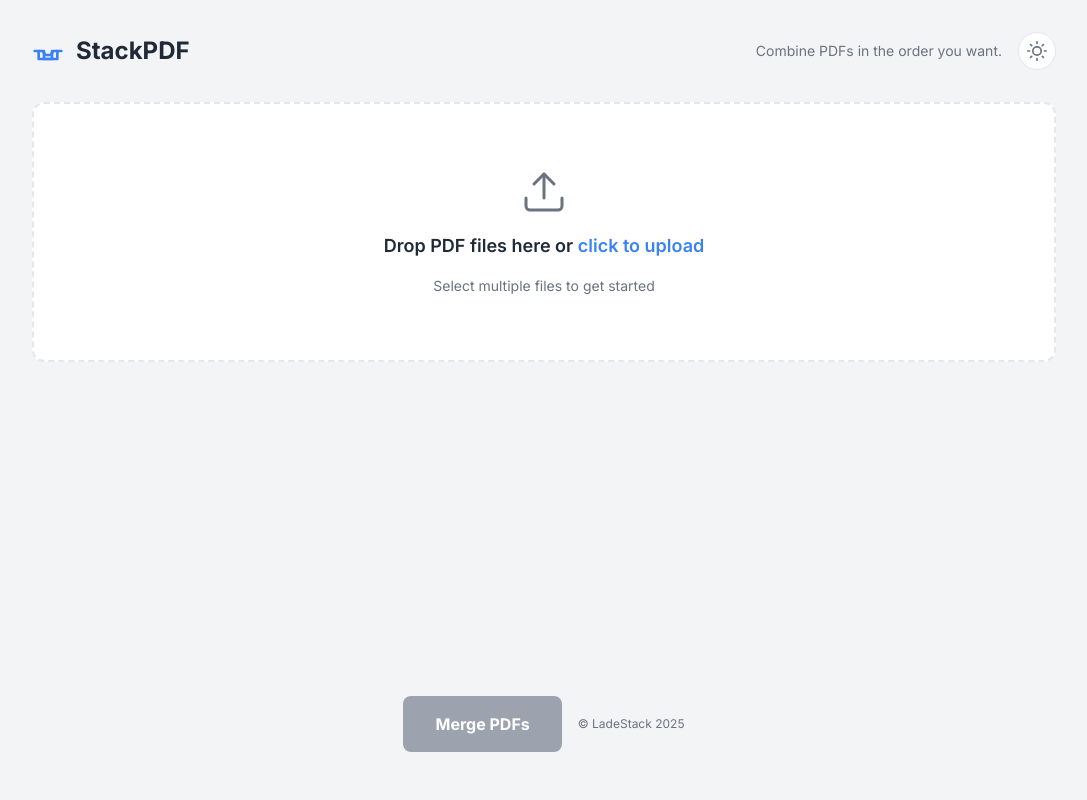
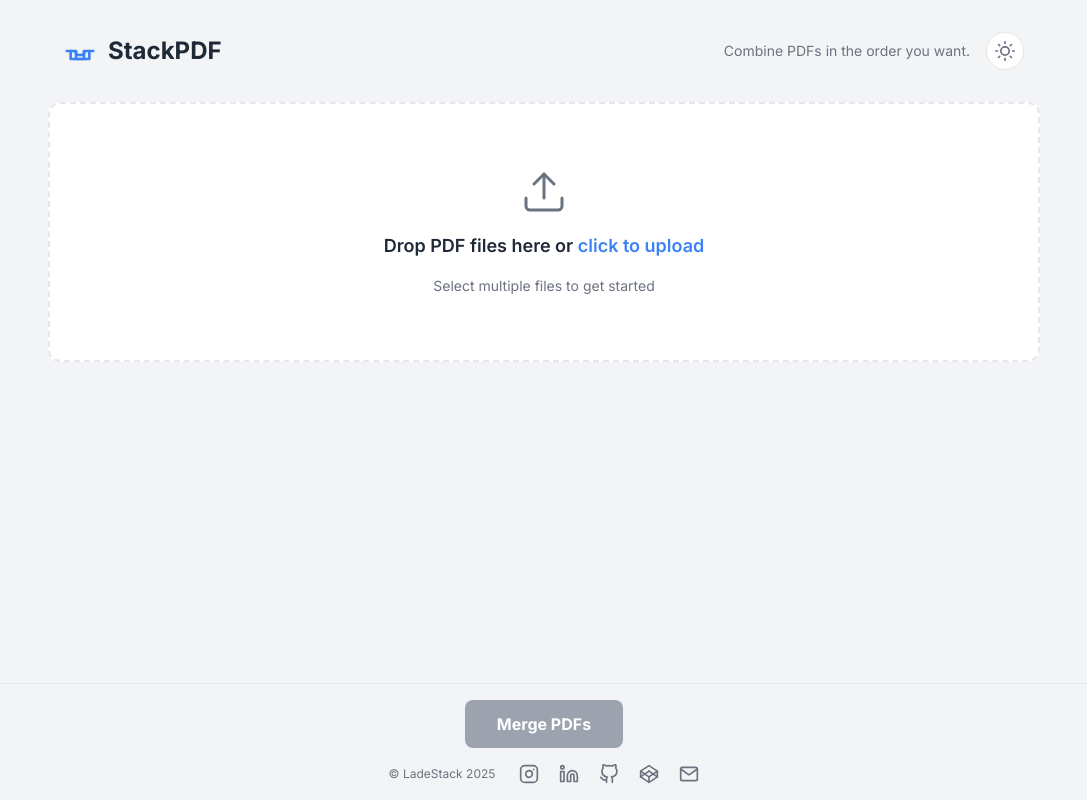
Before and after one commit to girishlade111/StackPDF---Merge-PDF-Files, a plain HTML site: page index.html in a window 1280 px wide. Shown: the whole page, without its empty margins (96-1183 px from the left). Drawn offline with nearby package versions, Linux system fonts and the light colour scheme; a script that the page names is missing.

Commit message:
Update index.html

```diff
--- a/index.html
+++ b/index.html
@@ -6,13 +6,13 @@
     <title>StackPDF - Merge PDF Files</title>
 
     <!-- TailwindCSS for styling -->
-    <script src="https://cdn.tailwindcss.com"></script>
+    <script src="https://cdn.tailwindcss.com" defer></script>
 
     <!-- pdf-lib for client-side PDF manipulation -->
-    <script src="https://unpkg.com/pdf-lib@1.17.1/dist/pdf-lib.min.js"></script>
+    <script src="https://unpkg.com/pdf-lib@1.17.1/dist/pdf-lib.min.js" defer></script>
 
     <!-- SortableJS for drag-and-drop reordering -->
-    <script src="https://cdn.jsdelivr.net/npm/sortablejs@1.15.0/Sortable.min.js"></script>
+    <script src="https://cdn.jsdelivr.net/npm/sortablejs@1.15.0/Sortable.min.js" defer></script>
 
     <!-- Custom Font -->
     <link rel="preconnect" href="https://fonts.googleapis.com">
@@ -57,10 +57,10 @@
 </head>
 <body class="antialiased">
 
-    <div id="app" class="min-h-screen flex flex-col p-4 md:p-8">
+    <div id="app" class="min-h-screen flex flex-col">
 
         <!-- Header -->
-        <header class="w-full max-w-5xl mx-auto flex justify-between items-center pb-8">
+        <header class="w-full max-w-5xl mx-auto flex justify-between items-center p-4 md:p-8">
             <div class="flex items-center gap-3">
                 <svg xmlns="http://www.w3.org/2000/svg" width="32" height="32" viewBox="0 0 24 24" fill="none" stroke="currentColor" stroke-width="2" stroke-linecap="round" stroke-linejoin="round" class="text-[var(--accent-color)]"><path d="M22 12h-6l-2 3h-4l-2-3H2"></path><path d="M5 12v6h14v-6"></path><path d="M15 12v6H9v-6"></path></svg>
                 <h1 class="text-2xl font-bold text-[var(--text-primary)]">StackPDF</h1>
@@ -75,7 +75,7 @@
         </header>
 
         <!-- Main Content -->
-        <main class="flex-grow w-full max-w-5xl mx-auto flex flex-col items-center">
+        <main class="flex-grow w-full max-w-5xl mx-auto flex flex-col items-center px-4">
 
             <!-- File Upload Zone -->
             <div id="drop-zone" class="w-full border-2 border-dashed border-[var(--border-color)] rounded-xl p-8 md:p-16 text-center cursor-pointer bg-[var(--bg-secondary)] hover:border-[var(--accent-color)] transition-colors duration-300">
@@ -103,13 +103,37 @@
 
         </main>
 
-        <!-- Action Bar -->
-        <footer class="w-full sticky bottom-0 bg-[var(--bg-primary)] bg-opacity-80 backdrop-blur-sm py-4 mt-8">
-            <div class="max-w-5xl mx-auto flex flex-col sm:flex-row items-center justify-center gap-4">
-                 <button id="merge-btn" class="w-full sm:w-auto px-8 py-4 bg-[var(--accent-color)] text-white font-bold rounded-lg shadow-lg hover:shadow-xl transition-all duration-300 disabled:bg-gray-400 disabled:cursor-not-allowed disabled:shadow-none" disabled>
+        <!-- Action Bar & Footer -->
+        <footer class="w-full sticky bottom-0 bg-[var(--bg-primary)] bg-opacity-80 backdrop-blur-sm py-4 mt-8 border-t border-[var(--border-color)]">
+            <div class="max-w-5xl mx-auto flex flex-col items-center justify-center gap-4 px-4">
+                 <button id="merge-btn" class="w-full sm:w-auto px-8 py-3 bg-[var(--accent-color)] text-white font-bold rounded-lg shadow-lg hover:shadow-xl transition-all duration-300 disabled:bg-gray-400 disabled:cursor-not-allowed disabled:shadow-none" disabled>
                     Merge PDFs
                 </button>
-                 <p class="text-xs text-[var(--text-secondary)] mt-2 sm:mt-0">© LadeStack 2025</p>
+                <div class="flex flex-col sm:flex-row items-center gap-x-6 gap-y-3">
+                    <p class="text-xs text-[var(--text-secondary)]">© LadeStack 2025</p>
+                    <div class="flex items-center gap-5">
+                        <!-- Instagram -->
+                        <a href="https://www.instagram.com/girish_lade_/" target="_blank" rel="noopener noreferrer" class="text-[var(--text-secondary)] hover:text-[var(--text-primary)] transition-colors">
+                            <svg xmlns="http://www.w3.org/2000/svg" width="20" height="20" viewBox="0 0 24 24" fill="none" stroke="currentColor" stroke-width="2" stroke-linecap="round" stroke-linejoin="round"><rect x="2" y="2" width="20" height="20" rx="5" ry="5"></rect><path d="M16 11.37A4 4 0 1 1 12.63 8 4 4 0 0 1 16 11.37z"></path><line x1="17.5" y1="6.5" x2="17.51" y2="6.5"></line></svg>
+                        </a>
+                        <!-- LinkedIn -->
+                        <a href="https://www.linkedin.com/in/girish-lade-075bba201/" target="_blank" rel="noopener noreferrer" class="text-[var(--text-secondary)] hover:text-[var(--text-primary)] transition-colors">
+                            <svg xmlns="http://www.w3.org/2000/svg" width="20" height="20" viewBox="0 0 24 24" fill="none" stroke="currentColor" stroke-width="2" stroke-linecap="round" stroke-linejoin="round"><path d="M16 8a6 6 0 0 1 6 6v7h-4v-7a2 2 0 0 0-2-2 2 2 0 0 0-2 2v7h-4v-7a6 6 0 0 1 6-6z"></path><rect x="2" y="9" width="4" height="12"></rect><circle cx="4" cy="4" r="2"></circle></svg>
+                        </a>
+                        <!-- GitHub -->
+                        <a href="https://github.com/girishlade111" target="_blank" rel="noopener noreferrer" class="text-[var(--text-secondary)] hover:text-[var(--text-primary)] transition-colors">
+                            <svg xmlns="http://www.w3.org/2000/svg" width="20" height="20" viewBox="0 0 24 24" fill="none" stroke="currentColor" stroke-width="2" stroke-linecap="round" stroke-linejoin="round"><path d="M9 19c-5 1.5-5-2.5-7-3m14 6v-3.87a3.37 3.37 0 0 0-.94-2.61c3.14-.35 6.44-1.54 6.44-7A5.44 5.44 0 0 0 20 4.77 5.07 5.07 0 0 0 19.91 1S18.73.65 16 2.48a13.38 13.38 0 0 0-7 0C6.27.65 5.09 1 5.09 1A5.07 5.07 0 0 0 5 4.77a5.44 5.44 0 0 0-1.5 3.78c0 5.42 3.3 6.61 6.44 7A3.37 3.37 0 0 0 9 18.13V22"></path></svg>
+                        </a>
+                        <!-- Codepen -->
+                        <a href="https://codepen.io/Girish-Lade-the-looper" target="_blank" rel="noopener noreferrer" class="text-[var(--text-secondary)] hover:text-[var(--text-primary)] transition-colors">
+                            <svg xmlns="http://www.w3.org/2000/svg" width="20" height="20" viewBox="0 0 24 24" fill="none" stroke="currentColor" stroke-width="2" stroke-linecap="round" stroke-linejoin="round"><polygon points="12 2 22 8.5 22 15.5 12 22 2 15.5 2 8.5 12 2"></polygon><line x1="12" y1="22" x2="12" y2="15.5"></line><polyline points="22 8.5 12 15.5 2 8.5"></polyline><line x1="2" y1="15.5" x2="12" y2="8.5"></line><line x1="22" y1="15.5" x2="12" y2="8.5"></line></svg>
+                        </a>
+                        <!-- Email -->
+                        <a href="mailto:girishlade111@gmail.com" class="text-[var(--text-secondary)] hover:text-[var(--text-primary)] transition-colors">
+                            <svg xmlns="http://www.w3.org/2000/svg" width="20" height="20" viewBox="0 0 24 24" fill="none" stroke="currentColor" stroke-width="2" stroke-linecap="round" stroke-linejoin="round"><path d="M4 4h16c1.1 0 2 .9 2 2v12c0 1.1-.9 2-2 2H4c-1.1 0-2-.9-2-2V6c0-1.1.9-2 2-2z"></path><polyline points="22,6 12,13 2,6"></polyline></svg>
+                        </a>
+                    </div>
+                </div>
             </div>
         </footer>
 
```
